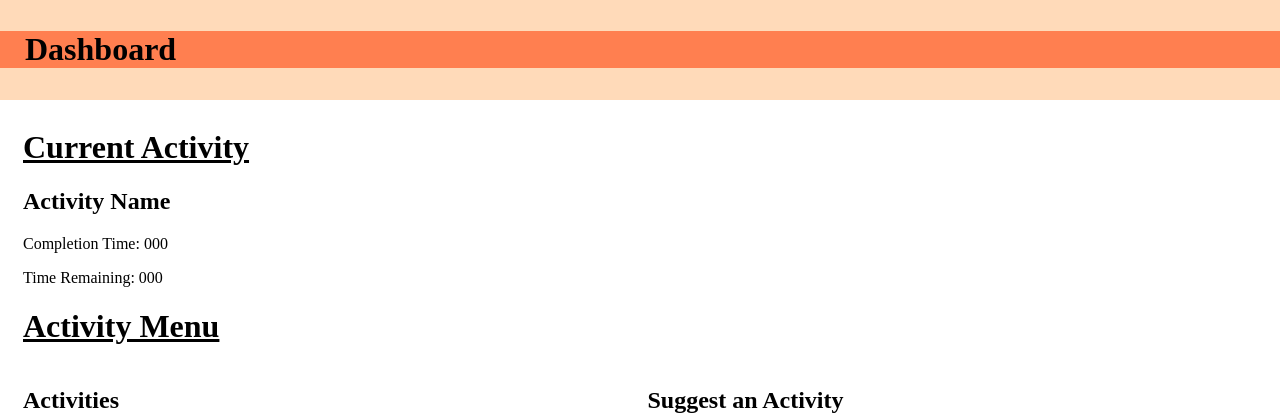
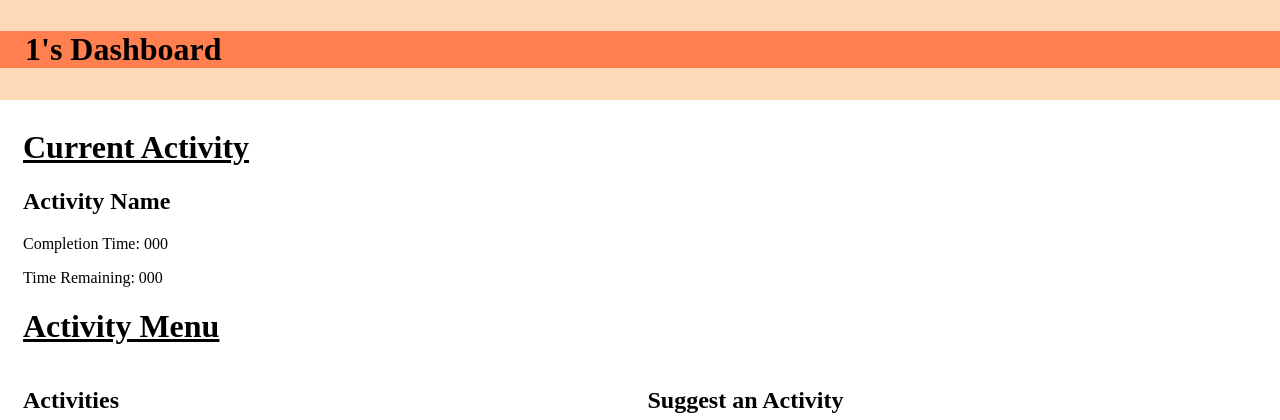
Before and after one commit to noalssmith/DnDManager, a Django app: page /downtimeTracker/dashboard/1 in a window 1280 px wide. Shown: the top 420 px of the page. Run offline with Django 4.2, Linux system fonts and the light colour scheme.

Commit message:
Added name to dashboard

```diff
--- a/DowntimeTracker/templates/dashboard.html
+++ b/DowntimeTracker/templates/dashboard.html
@@ -4,14 +4,14 @@
 
 <html lang="en">
 	<head>
-		<title>Dashboard</title>
+		<title>{{ name }}'s Dashboard</title>
 		<meta charset="utf-8">
         <link rel="stylesheet" href="{% static 'style.css' %}">
 
 	</head>
 	<body>
         <div class="fixed-header">
-            <h1 style="padding-left: 25px; background-color: coral;"><strong>Dashboard</strong></h1>
+            <h1 style="padding-left: 25px; background-color: coral;"><strong>{{ name }}'s Dashboard</strong></h1>
         </div>
         <div>
             <h1><u>Current Activity</u></h1>
```
